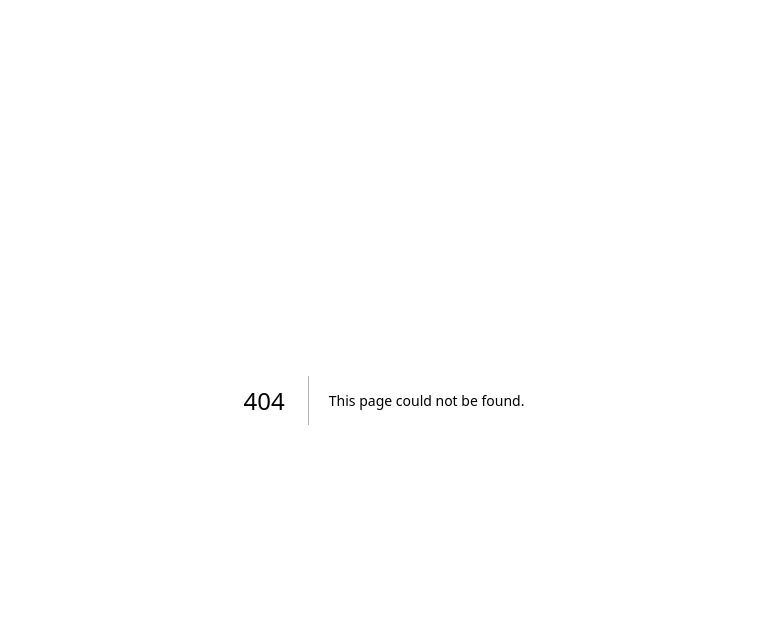
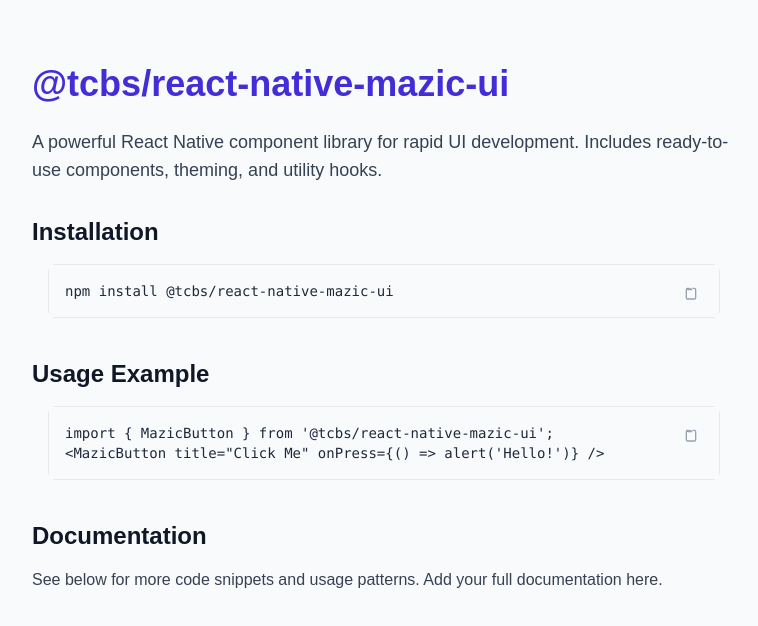
Before and after one commit to TechCraft-By-Subrata/tcbs-frontend, a Next.js app: page /ui-home in a window 1280 px wide. Before the commit this address had no page. Shown: the top 626 px of the page, without its empty margins (256-1014 px from the left). Built offline with nearby package versions, Linux system fonts and the light colour scheme.

Commit message:
ui page added

```diff
--- a/src/app/page.tsx
+++ b/src/app/page.tsx
@@ -5,6 +5,7 @@ import Footer from "../components/Footer";
 import HomePage from "../pages/HomePage";
 import FeaturesPage from "../pages/FeaturesPage";
 import ContributePage from "../pages/ContributePage";
+import FeatureDetail from "../pages/FeatureDetail";
 
 const App = () => {
   const [currentPage, setCurrentPage] = useState("home");
@@ -17,6 +18,8 @@ const App = () => {
         return <FeaturesPage />;
       case "contribute":
         return <ContributePage />;
+      case "feature-detail":
+        return <FeatureDetail />;
       default:
         return <HomePage setCurrentPage={setCurrentPage} />;
     }
--- /dev/null
+++ b/src/app/ui-home/page.tsx
@@ -0,0 +1,30 @@
+import React from "react";
+import CodeBlock from "../../components/CodeBlock";
+
+const UiHomePage: React.FC = () => (
+  <main className="min-h-screen pt-16 pb-20 bg-gray-50">
+    <div className="max-w-3xl mx-auto px-4 sm:px-6 lg:px-8">
+      <h1 className="text-4xl font-bold text-indigo-700 mb-6">@tcbs/react-native-mazic-ui</h1>
+      <p className="text-lg text-gray-700 mb-8">
+        A powerful React Native component library for rapid UI development. Includes ready-to-use components, theming, and utility hooks.
+      </p>
+      <h2 className="text-2xl font-semibold text-gray-900 mb-4">Installation</h2>
+      <CodeBlock copyText="npm install @tcbs/react-native-mazic-ui">
+        {`npm install @tcbs/react-native-mazic-ui`}
+      </CodeBlock>
+      <h2 className="text-2xl font-semibold text-gray-900 mt-10 mb-4">Usage Example</h2>
+      <CodeBlock copyText={`import { MazicButton } from '@tcbs/react-native-mazic-ui';
+
+<MazicButton title="Click Me" onPress={() => alert('Hello!')} />`}>
+        {`import { MazicButton } from '@tcbs/react-native-mazic-ui';
+
+<MazicButton title="Click Me" onPress={() => alert('Hello!')} />`}
+      </CodeBlock>
+      <h2 className="text-2xl font-semibold text-gray-900 mt-10 mb-4">Documentation</h2>
+      <p className="text-gray-700 mb-4">See below for more code snippets and usage patterns. Add your full documentation here.</p>
+      {/* Add more detailed docs and examples as needed */}
+    </div>
+  </main>
+);
+
+export default UiHomePage;
--- a/src/components/FeatureCard.tsx
+++ b/src/components/FeatureCard.tsx
@@ -7,19 +7,23 @@ export interface FeatureCardProps {
   icon: React.ReactNode;
   cta: string;
   onClick: () => void;
+  children?: React.ReactNode;
 }
 
-const FeatureCard: React.FC<FeatureCardProps> = ({ title, description, icon, cta, onClick }) => (
+const FeatureCard: React.FC<FeatureCardProps> = ({ title, description, icon, cta, onClick, children }) => (
   <div className="bg-white p-6 rounded-xl shadow-lg border border-gray-100 transform hover:scale-[1.01] transition duration-300 ease-in-out">
     <div className="text-4xl mb-4">{icon}</div>
     <h3 className="text-xl font-bold text-gray-900 mb-2">{title}</h3>
     <p className="text-gray-600 mb-4">{description}</p>
-    <button
-        onClick={onClick}
-        className="text-indigo-600 font-semibold hover:text-indigo-800 transition duration-150 ease-in-out"
-    >
-        {cta} &rarr;
-    </button>
+    <div className="flex flex-col gap-2">
+      <button
+          onClick={onClick}
+          className="text-indigo-600 font-semibold hover:text-indigo-800 transition duration-150 ease-in-out text-left"
+      >
+          {cta} &rarr;
+      </button>
+      {children}
+    </div>
   </div>
 );
 
--- /dev/null
+++ b/src/pages/FeatureDetail.tsx
@@ -0,0 +1,30 @@
+import React from "react";
+import CodeBlock from "../components/CodeBlock";
+
+const FeatureDetail: React.FC = () => (
+  <main className="min-h-screen pt-16 pb-20 bg-gray-50">
+    <div className="max-w-3xl mx-auto px-4 sm:px-6 lg:px-8">
+      <h1 className="text-4xl font-bold text-indigo-700 mb-6">@tcbs/react-native-mazic-ui</h1>
+      <p className="text-lg text-gray-700 mb-8">
+        A powerful React Native component library for rapid UI development. Includes ready-to-use components, theming, and utility hooks.
+      </p>
+      <h2 className="text-2xl font-semibold text-gray-900 mb-4">Installation</h2>
+      <CodeBlock copyText="npm install @tcbs/react-native-mazic-ui">
+        {`npm install @tcbs/react-native-mazic-ui`}
+      </CodeBlock>
+      <h2 className="text-2xl font-semibold text-gray-900 mt-10 mb-4">Usage Example</h2>
+      <CodeBlock copyText={`import { MazicButton } from '@tcbs/react-native-mazic-ui';
+
+<MazicButton title="Click Me" onPress={() => alert('Hello!')} />`}>
+        {`import { MazicButton } from '@tcbs/react-native-mazic-ui';
+
+<MazicButton title="Click Me" onPress={() => alert('Hello!')} />`}
+      </CodeBlock>
+      <h2 className="text-2xl font-semibold text-gray-900 mt-10 mb-4">Documentation</h2>
+      <p className="text-gray-700 mb-4">See below for more code snippets and usage patterns. Add your full documentation here.</p>
+      {/* Add more detailed docs and examples as needed */}
+    </div>
+  </main>
+);
+
+export default FeatureDetail;
--- a/src/pages/HomePage.tsx
+++ b/src/pages/HomePage.tsx
@@ -2,14 +2,17 @@
 import React from "react";
 import CodeBlock from "../components/CodeBlock";
 import FeatureCard from "../components/FeatureCard";
+import { useRouter } from "next/navigation";
 
 export interface HomePageProps {
   setCurrentPage: (page: string) => void;
 }
 
-const HomePage: React.FC<HomePageProps> = ({ setCurrentPage }) => (
-  <main className="min-h-screen pt-16 pb-20 bg-gray-50">
-    <div className="max-w-4xl mx-auto px-4 sm:px-6 lg:px-8 text-center">
+const HomePage: React.FC<HomePageProps> = ({ setCurrentPage }) => {
+  const router = useRouter();
+  return (
+    <main className="min-h-screen pt-16 pb-20 bg-gray-50">
+      <div className="max-w-4xl mx-auto px-4 sm:px-6 lg:px-8 text-center">
       <h1 className="text-6xl sm:text-7xl font-extrabold tracking-tight text-gray-900 mb-6">
         <span className="block text-indigo-600">Stop Rebuilding.</span>
         <span className="block text-gray-800 mt-2">Start Creating.</span>
@@ -35,11 +38,18 @@ const HomePage: React.FC<HomePageProps> = ({ setCurrentPage }) => (
         <div className="grid md:grid-cols-2 gap-8 text-left">
           <FeatureCard
             title="React Native (Mobile)"
-            description="Production-ready boilerplate with integrated Redux/MobX, navigation setup, and a full component library."
+            description="Production-ready boilerplate with integrated Redux/MobX, navigation setup, and a full component library. Includes @tcbs/react-native-mazic-ui."
             icon="📱"
             cta="See Details"
             onClick={() => setCurrentPage('features')}
-          />
+          >
+            <button
+              className="text-indigo-600 font-semibold hover:text-indigo-800 transition duration-150 ease-in-out text-left"
+              onClick={() => router.push('/ui-home')}
+            >
+              react-native-mazic-ui &rarr;
+            </button>
+          </FeatureCard>
           <FeatureCard
             title="Node.js Server (Backend)"
             description="Scaffold Express/NestJS APIs with pre-configured authentication, logging, and database connections (TS Ready)."
@@ -64,7 +74,8 @@ const HomePage: React.FC<HomePageProps> = ({ setCurrentPage }) => (
         </div>
       </section>
     </div>
-  </main>
-);
+    </main>
+  );
+};
 
 export default HomePage;
```
